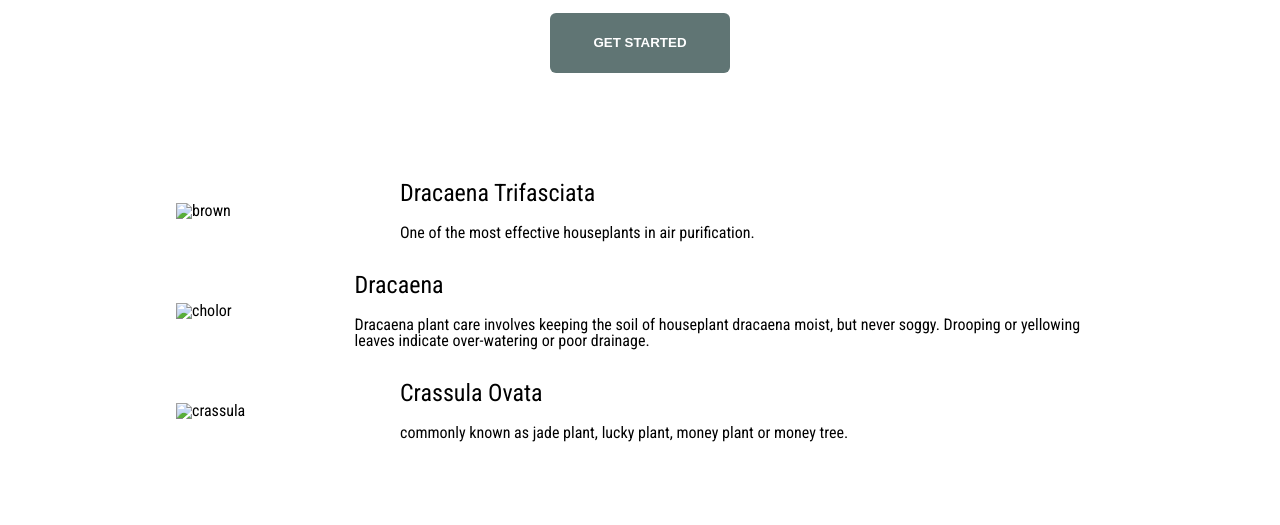
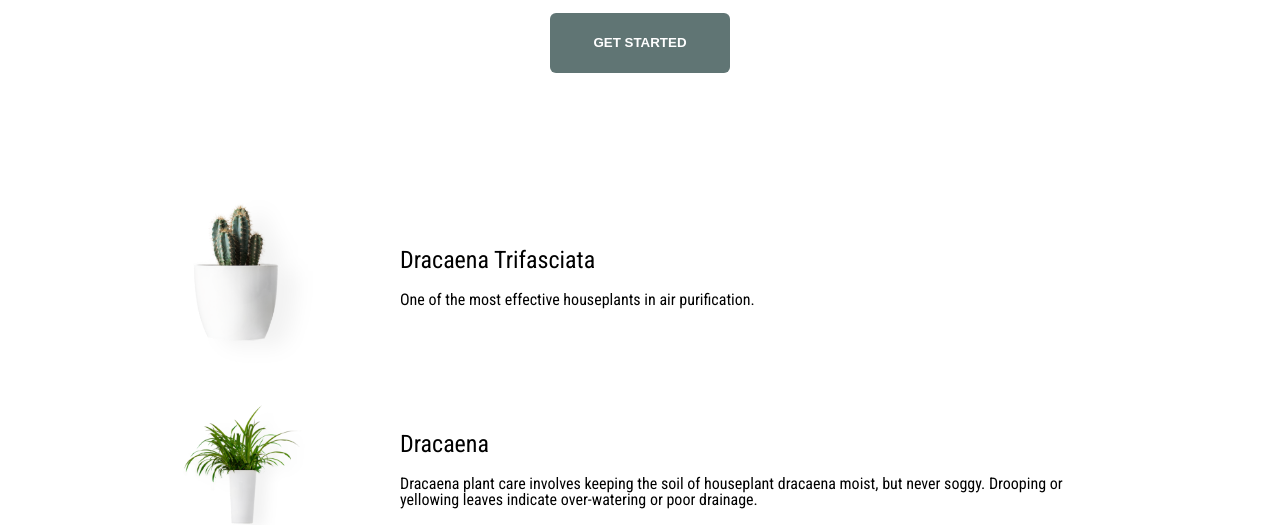
Before and after one commit to mariamapciaurii/Product-Landing-Page, a plain HTML site: page index.html in a window 1280 px wide. Shown: the part 279-804 px from the top of the page. Drawn offline with Linux system fonts and the light colour scheme; the site is published under a folder, as on GitHub Pages, so addresses that start at the root find nothing.

```diff
--- a/index.html
+++ b/index.html
@@ -35,21 +35,21 @@
 
     <section id="features">
       <div class="feature">
-        <img class="image-flower" src="/img/foto brown.png" alt="brown">
+        <img class="image-flower" src="./img/foto brown.png" alt="brown">
         <div>
           <h2>Dracaena Trifasciata</h2>
           <p>One of the most effective houseplants in air purification.</p>
         </div>
       </div>
       <div class="feature">
-        <img class="image-flower" src="/img/foto cholor.png" alt="cholor">
+        <img class="image-flower" src="./img/foto cholor.png" alt="cholor">
         <div>
           <h2>Dracaena</h2>
           <p>Dracaena plant care involves keeping the soil of houseplant dracaena moist, but never soggy. Drooping or yellowing leaves indicate over-watering or poor drainage.</p>
         </div>
       </div>
       <div class="feature">
-        <img class="image-flower" src="/img/foto crassula.png" alt="crassula">
+        <img class="image-flower" src="./img/foto crassula.png" alt="crassula">
         <div>
           <h2>Crassula Ovata</h2>
           <p>commonly known as jade plant, lucky plant, money plant or money tree.</p>
@@ -57,7 +57,7 @@
       </div>
     </section>
     <section id="how-it-work">
-        <iframe width="560" height="315" src="https://www.youtube.com/embed/T8QbQUJ8tFc" title="YouTube video player" frameborder="0" allow="accelerometer; autoplay; clipboard-write; encrypted-media; gyroscope; picture-in-picture" allowfullscreen></iframe>
+        <iframe id="video" width="560" height="315" src="https://www.youtube.com/embed/T8QbQUJ8tFc" title="YouTube video player" frameborder="0" allow="accelerometer; autoplay; clipboard-write; encrypted-media; gyroscope; picture-in-picture" allowfullscreen></iframe>
     </section>
 
     <section id="pricing">
```
